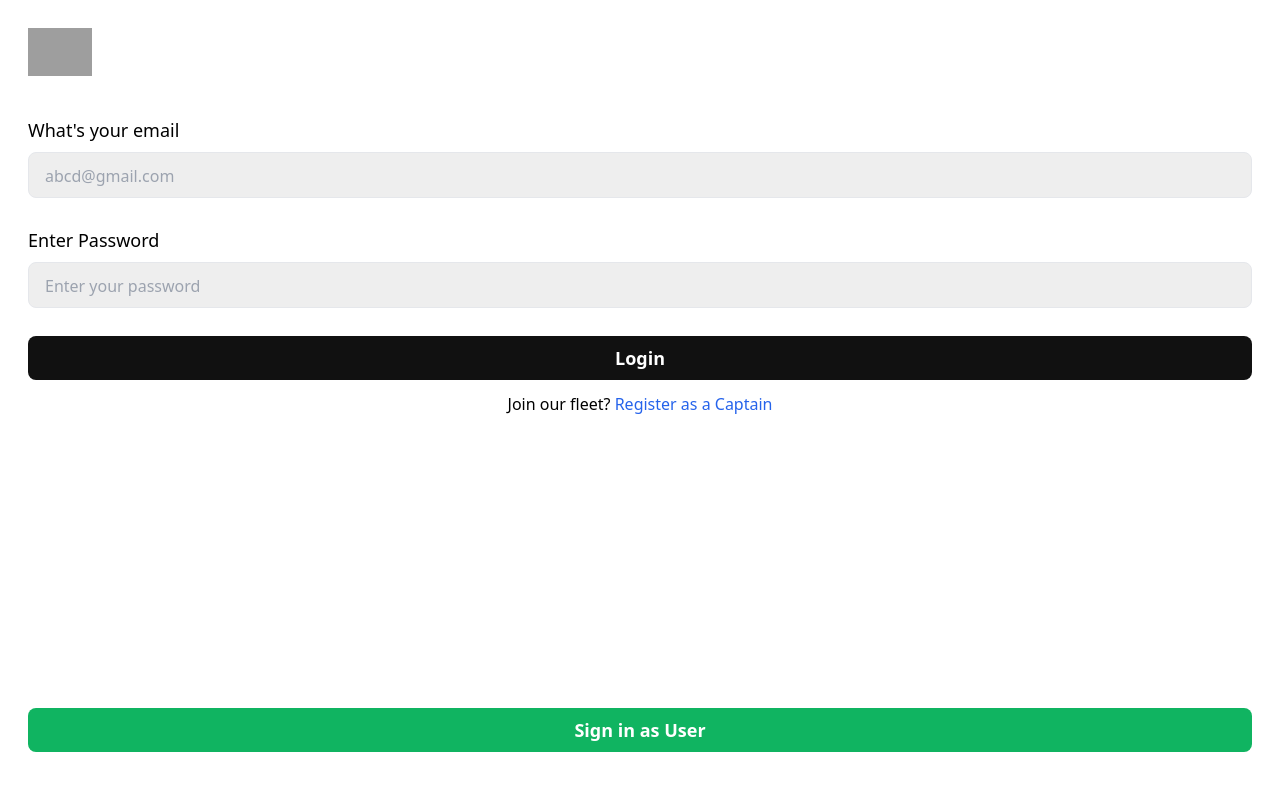
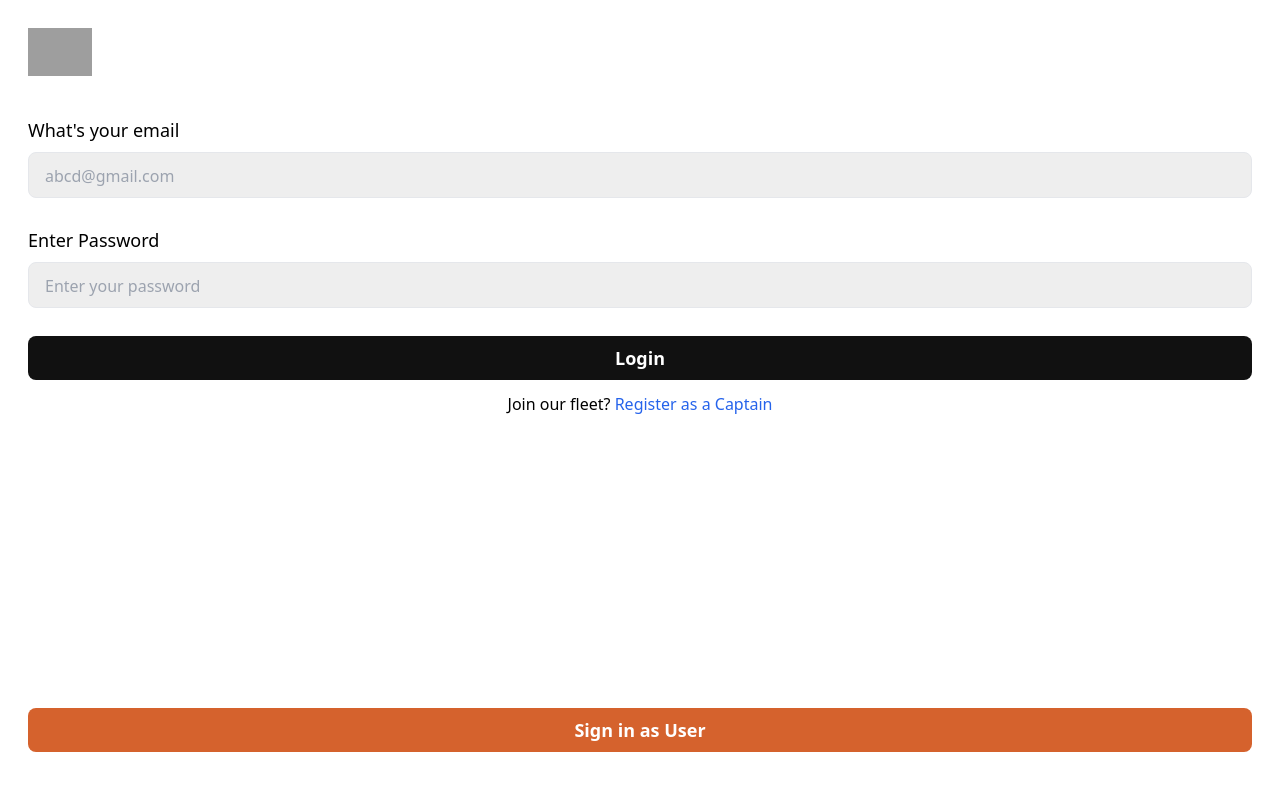
Before and after one commit to NitinSingh07/Uber-Rides, a React (Vite) app in the folder frontend/: page /captain-login in a window 1280 px wide. Shown: the top 790 px of the page. Built offline with nearby package versions, Linux system fonts and the light colour scheme; grey boxes are pictures that could not be loaded.

Commit message:
update user login link color in CaptainLogin component

```diff
--- a/frontend/src/pages/CaptainLogin.jsx
+++ b/frontend/src/pages/CaptainLogin.jsx
@@ -87,7 +87,7 @@ const CaptainLogin = () => {
       <div>
         <Link
           to="/user-login"
-          className="bg-[#10b461] flex items-center justify-center text-white font-semibold mb-5 rounded-lg px-4 py-2 w-full text-lg placeholder:text-base"
+          className="bg-[#d5622d] flex items-center justify-center text-white font-semibold mb-5 rounded-lg px-4 py-2 w-full text-lg placeholder:text-base"
         >
           Sign in as User
         </Link>
```
